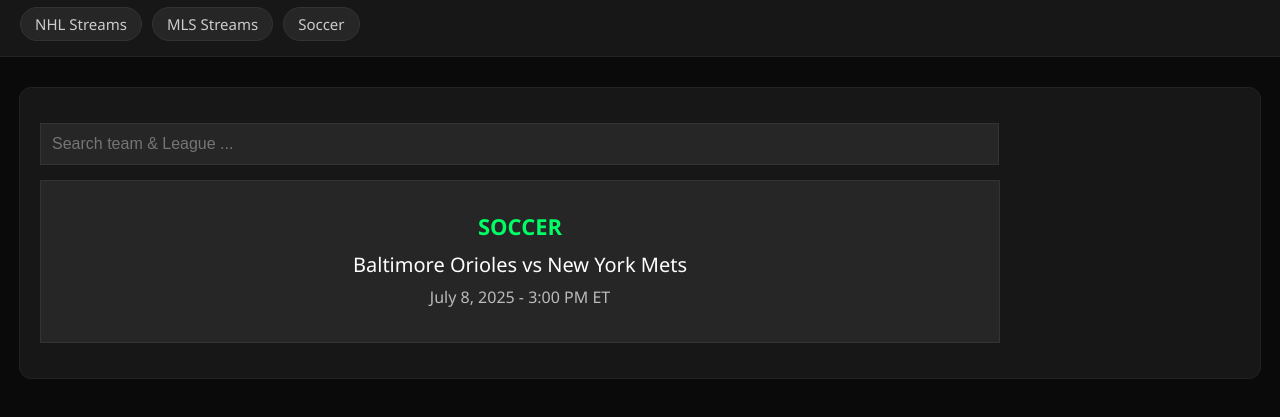
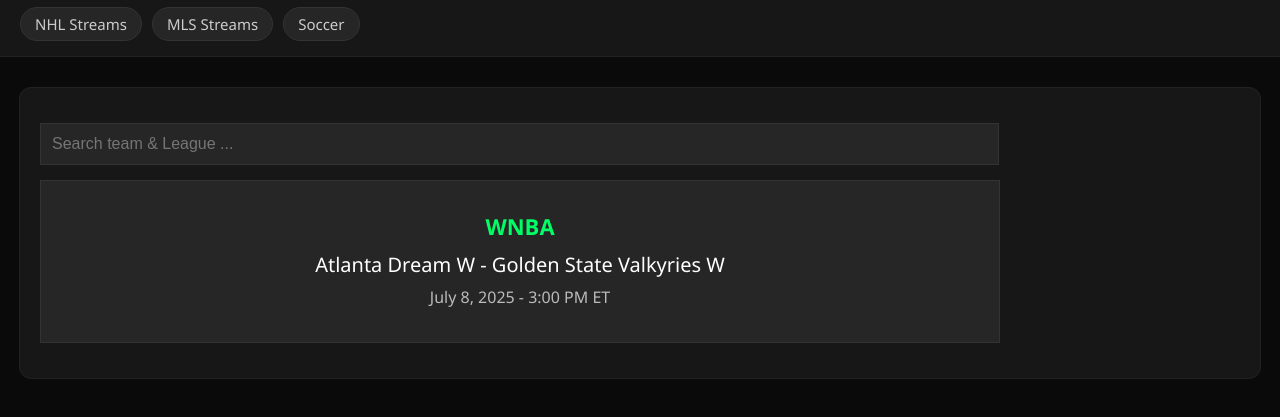
Before and after one commit to v8pro-bit/methyoga, a plain HTML site: page index.html in a window 1280 px wide. Shown: the part 103-520 px from the top of the page. Drawn offline with Linux system fonts and the light colour scheme.

Commit message:
Update index.html

```diff
--- a/index.html
+++ b/index.html
@@ -45,10 +45,11 @@
 
 
       <div class="match-link"
-     data-frame="https://thedaddy.to/embed/stream-429.php">
+     data-frame="https://topembed.pw/channel/FanDuelSportsOhio[USA]">
   <div class="match-card">
-    <div class="match-league">SOCCER</div>
-    <div class="match-title">Baltimore Orioles vs New York Mets</div>
+    <div class="match-league">WNBA</div>
+    <div class="match-title">Atlanta Dream W - Golden State Valkyries W
+</div>
     <div class="match-time">July 8, 2025 - 3:00 PM ET</div>
   </div>
 </div>
```
